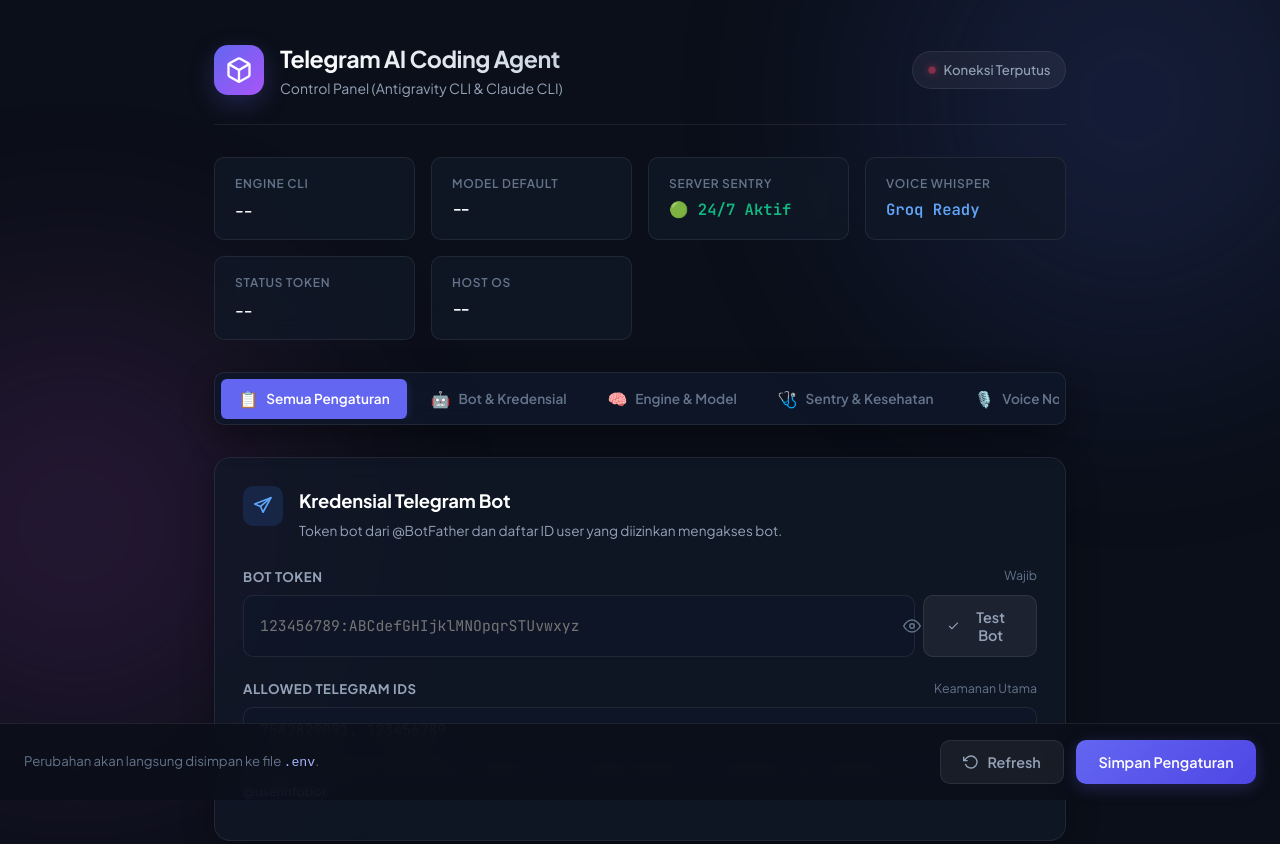
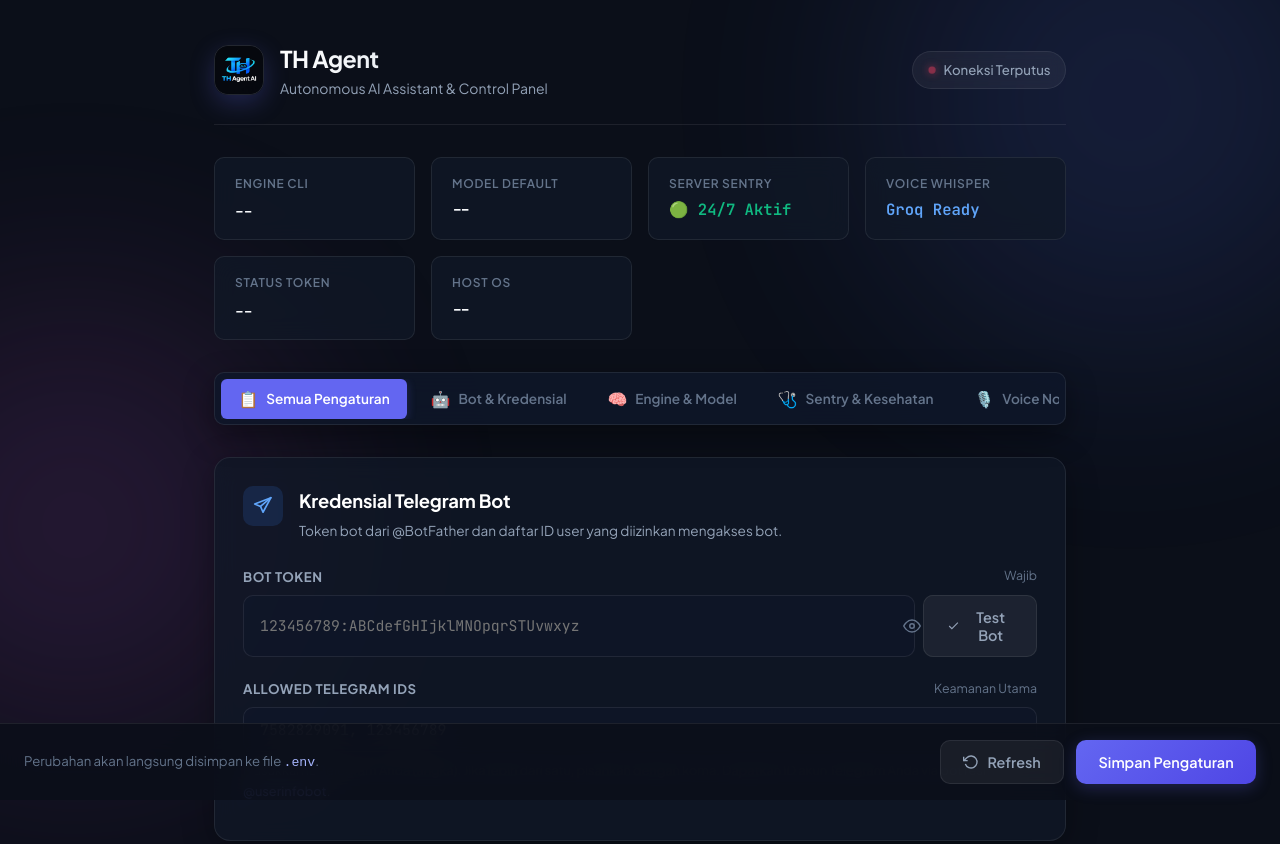
Before and after one commit to taufik-hdyt25/AIAgent, a website: page public/index.html in a window 1280 px wide. Shown: the top 844 px of the page. Drawn offline with Linux system fonts and the light colour scheme; no server answers.

Commit message:
feat(branding): update browser tab favicon, title, and GitHub README to TH Agent

```diff
--- a/public/index.html
+++ b/public/index.html
@@ -3,7 +3,10 @@
 <head>
   <meta charset="UTF-8">
   <meta name="viewport" content="width=device-width, initial-scale=1.0">
-  <title>Telegram AI Agent - Control Panel & Settings</title>
+  <title>TH Agent - Control Panel & Settings</title>
+  <link rel="icon" type="image/png" href="/favicon.png">
+  <link rel="shortcut icon" href="/favicon.ico">
+  <link rel="apple-touch-icon" href="/logo.png">
   <link rel="preconnect" href="https://fonts.googleapis.com">
   <link rel="preconnect" href="https://fonts.gstatic.com" crossorigin>
   <link href="https://fonts.googleapis.com/css2?family=Plus+Jakarta+Sans:wght@400;500;600;700;800&family=JetBrains+Mono:wght@400;500;600&display=swap" rel="stylesheet">
@@ -17,16 +20,12 @@
     <!-- Header -->
     <header class="app-header">
       <div class="header-brand">
-        <div class="brand-logo">
-          <svg width="28" height="28" viewBox="0 0 24 24" fill="none" stroke="currentColor" stroke-width="2" stroke-linecap="round" stroke-linejoin="round">
-            <path d="M21 16V8a2 2 0 0 0-1-1.73l-7-4a2 2 0 0 0-2 0l-7 4A2 2 0 0 0 3 8v8a2 2 0 0 0 1 1.73l7 4a2 2 0 0 0 2 0l7-4A2 2 0 0 0 21 16z"></path>
-            <polyline points="3.27 6.96 12 12.01 20.73 6.96"></polyline>
-            <line x1="12" y1="22.08" x2="12" y2="12"></line>
-          </svg>
+        <div class="brand-logo" style="overflow: hidden; padding: 0; background: transparent; border: 1.5px solid rgba(255,255,255,0.1);">
+          <img src="/logo.png" alt="TH Agent Logo" style="width: 100%; height: 100%; object-fit: cover; border-radius: 13px;">
         </div>
         <div>
-          <h1 class="brand-title">Telegram AI Coding Agent</h1>
-          <p class="brand-subtitle">Control Panel (Antigravity CLI & Claude CLI)</p>
+          <h1 class="brand-title">TH Agent</h1>
+          <p class="brand-subtitle">Autonomous AI Assistant & Control Panel</p>
         </div>
       </div>
 
```
Also changed, not shown: README.md, public/favicon.ico (added), public/favicon.png (added), public/logo.png (added).
